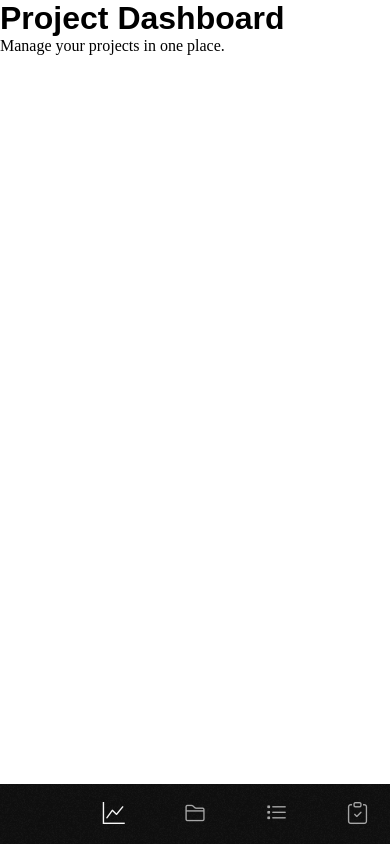
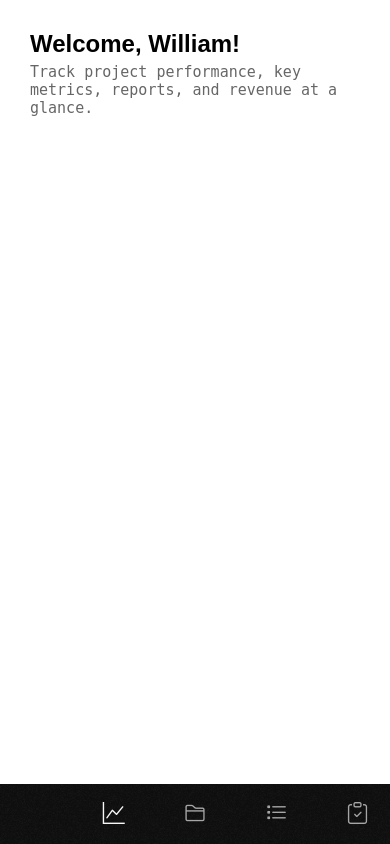
Before and after one commit to williamcarvalhodev/project-management-flask, a Flask app: page /dashboard in a window 390 px wide. Run offline with Flask 3, Linux system fonts and the light colour scheme.

Commit message:
improve dashboard layout and responsive navigation

```diff
--- a/static/css/style.css
+++ b/static/css/style.css
@@ -1,6 +1,7 @@
 * {
     margin: 0;
     padding: 0;
+    box-sizing: border-box;
 }
 
 h1,
@@ -13,42 +14,49 @@ h5 {
 }
 
 body {
-    margin: 0;
+    min-height: 100vh;
+    display: grid;
+    grid-template-columns: 300px minmax(0, 1fr);
+}
+
+aside {
+    min-height: 100vh;
+}
+
+main {
+    width: 100%;
+    min-width: 0;
 }
 
 aside nav {
     background-image: url('../images/background.png');
-
     display: flex;
     flex-direction: column;
     gap: 1rem;
-
+    width: 100%;
     height: 100vh;
-    width: 300px;
     padding: 20px;
-    box-sizing: border-box;
-
     position: sticky;
     top: 0;
-    align-self: start;
 }
 
-aside nav > img {
+aside nav>img {
     padding-bottom: 20px;
     border-bottom: 1px solid #4e4e4e;
+    max-width: 100%;
+    height: auto;
 }
 
 aside nav a {
     display: flex;
     align-items: center;
     gap: 0.5rem;
+    padding-left: 30px;
     text-decoration: none;
-
     color: #A6A6A6;
     font-family: Lekton, monospace;
     font-size: 16px;
     font-weight: 400;
-    padding-left: 30px;
 }
 
 aside nav a:hover {
@@ -59,27 +67,53 @@ aside nav a.active {
     color: #f7f7f7;
 }
 
+.main-content-dashboard {
+    width: 100%;
+    padding: 30px;
+}
+
+.main-content-dashboard p {
+    margin-top: 5px;
+    margin-bottom: 15px;
+    font-family: Lekton, monospace;
+    font-size: 15px;
+    font-weight: 400;
+    color: #666666;
+}
 
 
 /* Large Mobile navigation */
 @media (max-width: 767px) {
-     aside nav {
+
+    body {
+        display: block;
+    }
+
+    aside {
+        width: 100%;
+        min-height: 0;
+    }
+
+    main {
+        width: 100%;
+        padding-bottom: 75px;
+    }
+
+    aside nav {
         width: 100%;
         height: 60px;
-
+        display: flex;
         flex-direction: row;
         align-items: center;
-
         position: fixed;
         bottom: 0;
+        left: 0;
         top: auto;
-        left: 0;
-
         padding: 0;
         z-index: 1000;
     }
 
-    aside nav > img {
+    aside nav>img {
         display: none;
     }
 
@@ -87,9 +121,9 @@ aside nav a.active {
         flex: 1;
         height: 100%;
         padding: 0;
-
+        display: flex;
+        align-items: center;
         justify-content: center;
-        align-items: center;
     }
 
     aside nav a span {
--- a/templates/dashboard.html
+++ b/templates/dashboard.html
@@ -3,6 +3,11 @@
 {% block title %}Dashboard | Project Management{% endblock %}
 
 {% block content %}
-    <h1>Project Dashboard</h1>
-    <p>Manage your projects in one place.</p>
+    <div class="main-content-dashboard">
+        <div class="container-dashboard">
+            <h2>Welcome, William!</h2>
+
+            <p>Track project performance, key metrics, reports, and revenue at a glance.</p>
+        </div>
+    </div>
 {% endblock %}
```
